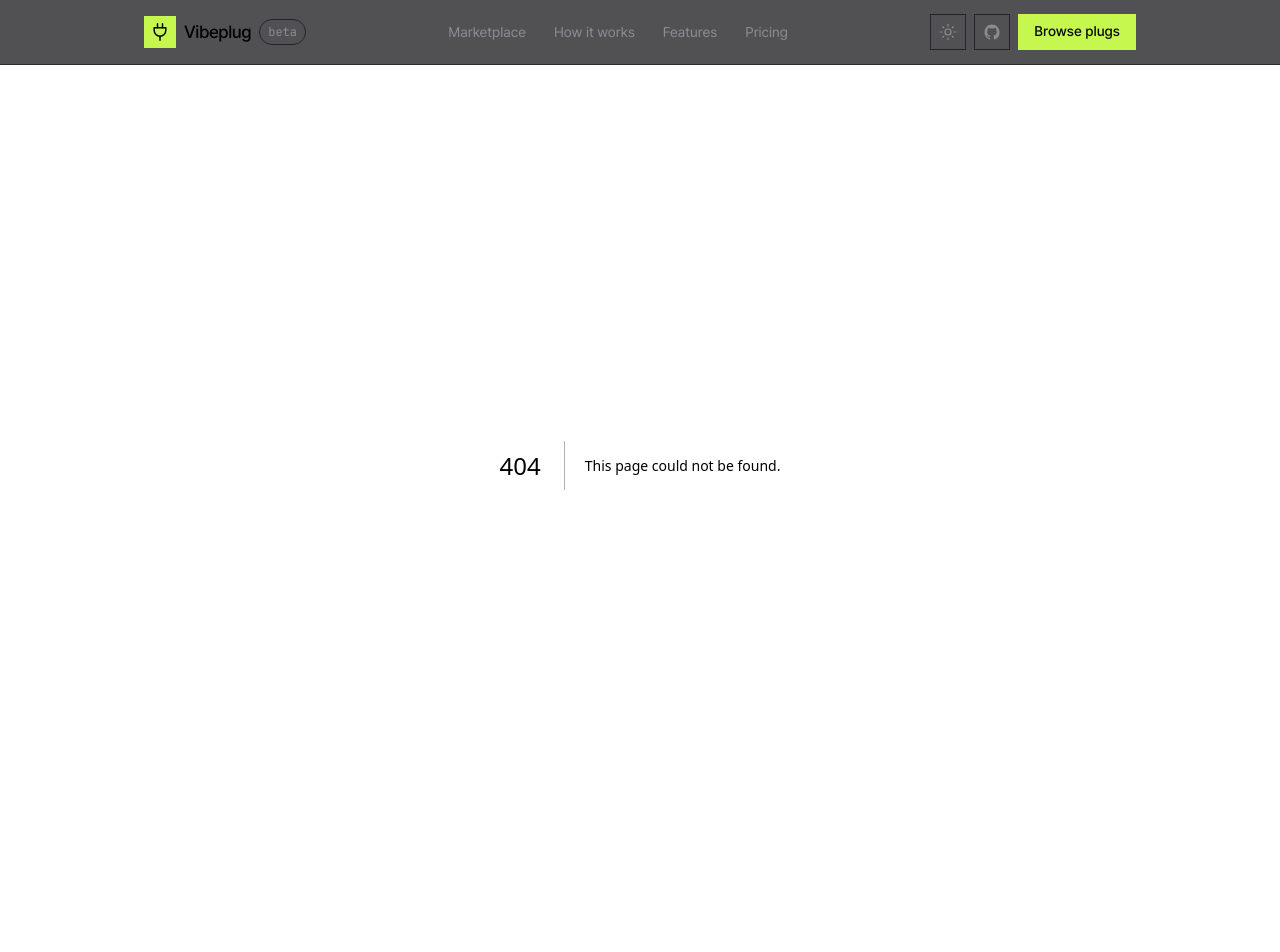
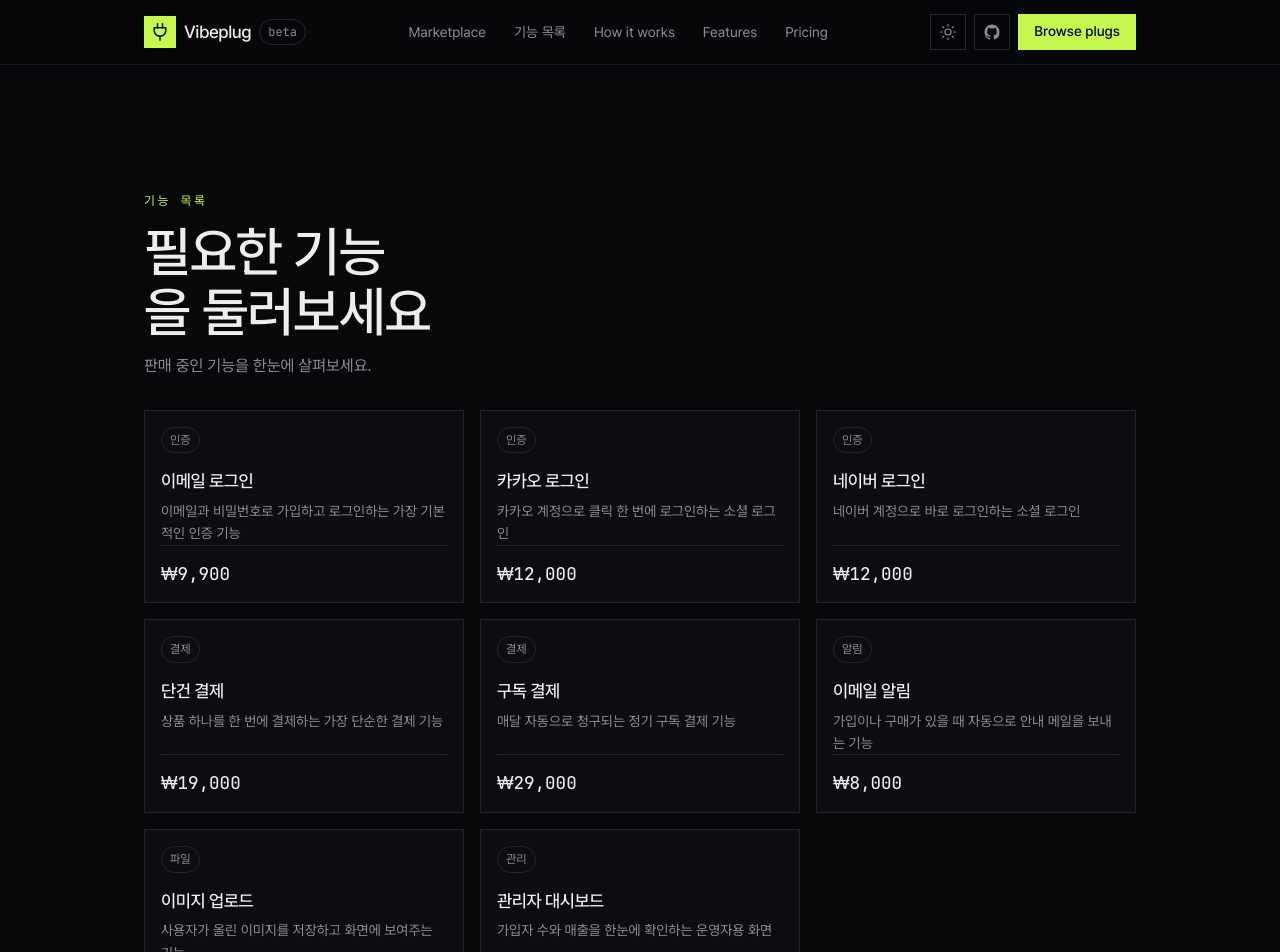
Before and after one commit to vibeplugHQ/vibeplug, a Next.js app: page /features in a window 1280 px wide. Before the commit this address had no page. Shown: the top 952 px of the page. Before the commit the page ends 865 px from the top, so only its background shows below. Built offline with nearby package versions, Linux system fonts and the light colour scheme.

Commit message:
기능 목록 페이지 추가

```diff
--- /dev/null
+++ b/app/features/page.tsx
@@ -0,0 +1,34 @@
+import type { Metadata } from "next";
+import featuresData from "@/data/features.json";
+import { FeatureCard, type Feature } from "@/components/feature-card";
+
+export const metadata: Metadata = {
+  title: "기능 목록 — Vibeplug",
+  description: "판매 중인 기능을 둘러보세요.",
+};
+
+const features = featuresData as Feature[];
+
+export default function FeaturesPage() {
+  return (
+    <main className="mx-auto max-w-layout-lg px-field-md py-section-md sm:py-section-lg">
+      <div className="max-w-layout-sm">
+        <p className="font-mono text-caption uppercase tracking-[0.2em] text-primary">
+          기능 목록
+        </p>
+        <h1 className="mt-inline-lg text-balance text-display-md tracking-tight">
+          필요한 기능을 둘러보세요
+        </h1>
+        <p className="mt-inline-lg text-pretty text-muted-foreground">
+          판매 중인 기능을 한눈에 살펴보세요.
+        </p>
+      </div>
+
+      <div className="mt-grid-gutter-x grid grid-cols-1 gap-field-md sm:grid-cols-2 lg:grid-cols-3">
+        {features.map((feature) => (
+          <FeatureCard key={feature.name} feature={feature} />
+        ))}
+      </div>
+    </main>
+  );
+}
--- /dev/null
+++ b/components/feature-card.tsx
@@ -0,0 +1,33 @@
+export type Feature = {
+  name: string;
+  description: string;
+  category: string;
+  price: number;
+};
+
+const priceFormatter = new Intl.NumberFormat("ko-KR", {
+  style: "currency",
+  currency: "KRW",
+  maximumFractionDigits: 0,
+});
+
+export function FeatureCard({ feature }: { feature: Feature }) {
+  return (
+    <article className="flex h-full flex-col rounded-2xl border border-border bg-card p-field-md transition-colors hover:border-neutral-700">
+      <span className="inline-flex w-fit items-center rounded-full border border-border px-field-sm py-text-xs text-caption text-muted-foreground">
+        {feature.category}
+      </span>
+
+      <h3 className="mt-text-md text-title-3 tracking-tight text-foreground">
+        {feature.name}
+      </h3>
+      <p className="mt-inline-sm text-body-md text-muted-foreground">
+        {feature.description}
+      </p>
+
+      <p className="mt-auto border-t border-border pt-field-md font-mono text-title-3 text-foreground">
+        {priceFormatter.format(feature.price)}
+      </p>
+    </article>
+  );
+}
--- a/components/site-header.tsx
+++ b/components/site-header.tsx
@@ -6,6 +6,7 @@ import { ThemeToggle } from "@/components/theme-toggle";
 
 const NAV = [
   { label: "Marketplace", href: "#marketplace" },
+  { label: "기능 목록", href: "/features" },
   { label: "How it works", href: "#how" },
   { label: "Features", href: "#features" },
   { label: "Pricing", href: "#pricing" },
--- /dev/null
+++ b/data/features.json
@@ -0,0 +1,50 @@
+[
+  {
+    "name": "이메일 로그인",
+    "description": "이메일과 비밀번호로 가입하고 로그인하는 가장 기본적인 인증 기능",
+    "category": "인증",
+    "price": 9900
+  },
+  {
+    "name": "카카오 로그인",
+    "description": "카카오 계정으로 클릭 한 번에 로그인하는 소셜 로그인",
+    "category": "인증",
+    "price": 12000
+  },
+  {
+    "name": "네이버 로그인",
+    "description": "네이버 계정으로 바로 로그인하는 소셜 로그인",
+    "category": "인증",
+    "price": 12000
+  },
+  {
+    "name": "단건 결제",
+    "description": "상품 하나를 한 번에 결제하는 가장 단순한 결제 기능",
+    "category": "결제",
+    "price": 19000
+  },
+  {
+    "name": "구독 결제",
+    "description": "매달 자동으로 청구되는 정기 구독 결제 기능",
+    "category": "결제",
+    "price": 29000
+  },
+  {
+    "name": "이메일 알림",
+    "description": "가입이나 구매가 있을 때 자동으로 안내 메일을 보내는 기능",
+    "category": "알림",
+    "price": 8000
+  },
+  {
+    "name": "이미지 업로드",
+    "description": "사용자가 올린 이미지를 저장하고 화면에 보여주는 기능",
+    "category": "파일",
+    "price": 15000
+  },
+  {
+    "name": "관리자 대시보드",
+    "description": "가입자 수와 매출을 한눈에 확인하는 운영자용 화면",
+    "category": "관리",
+    "price": 39000
+  }
+]
```
